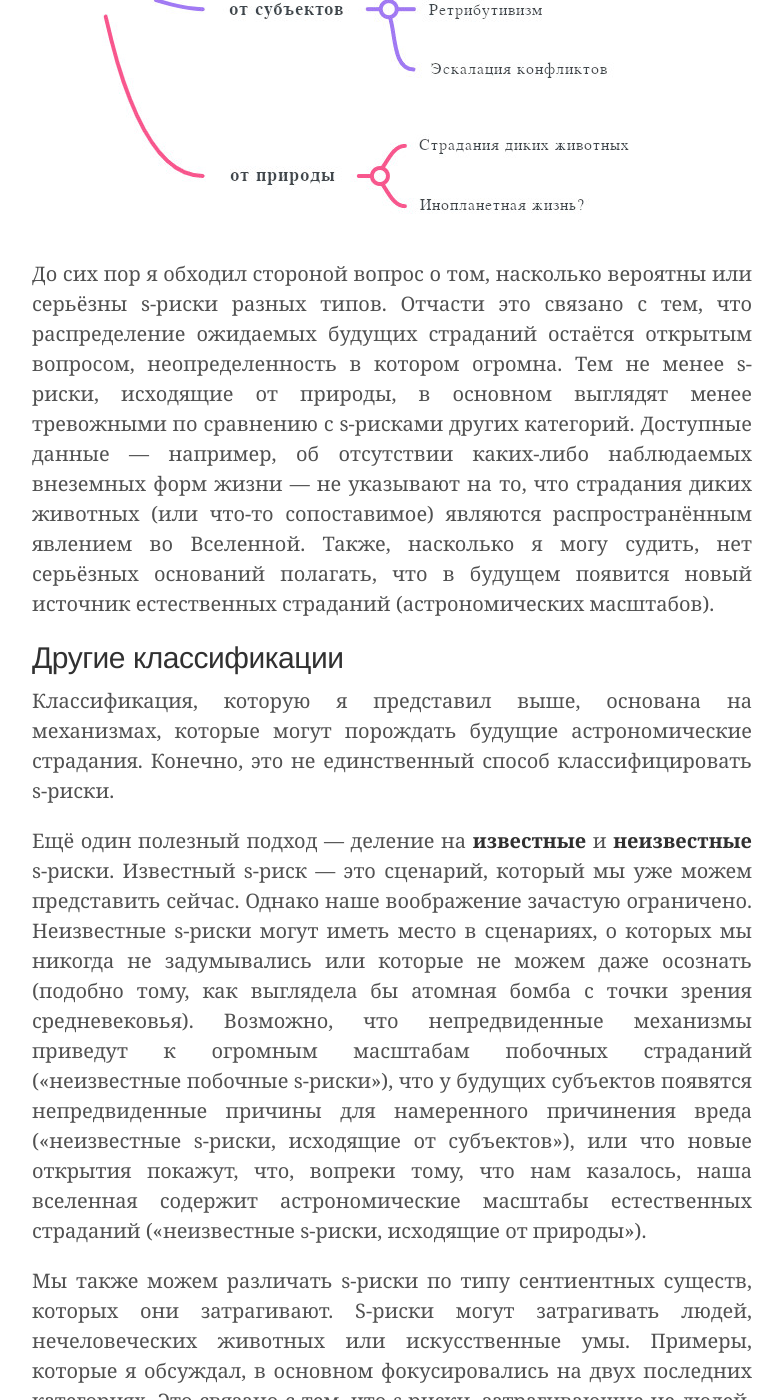
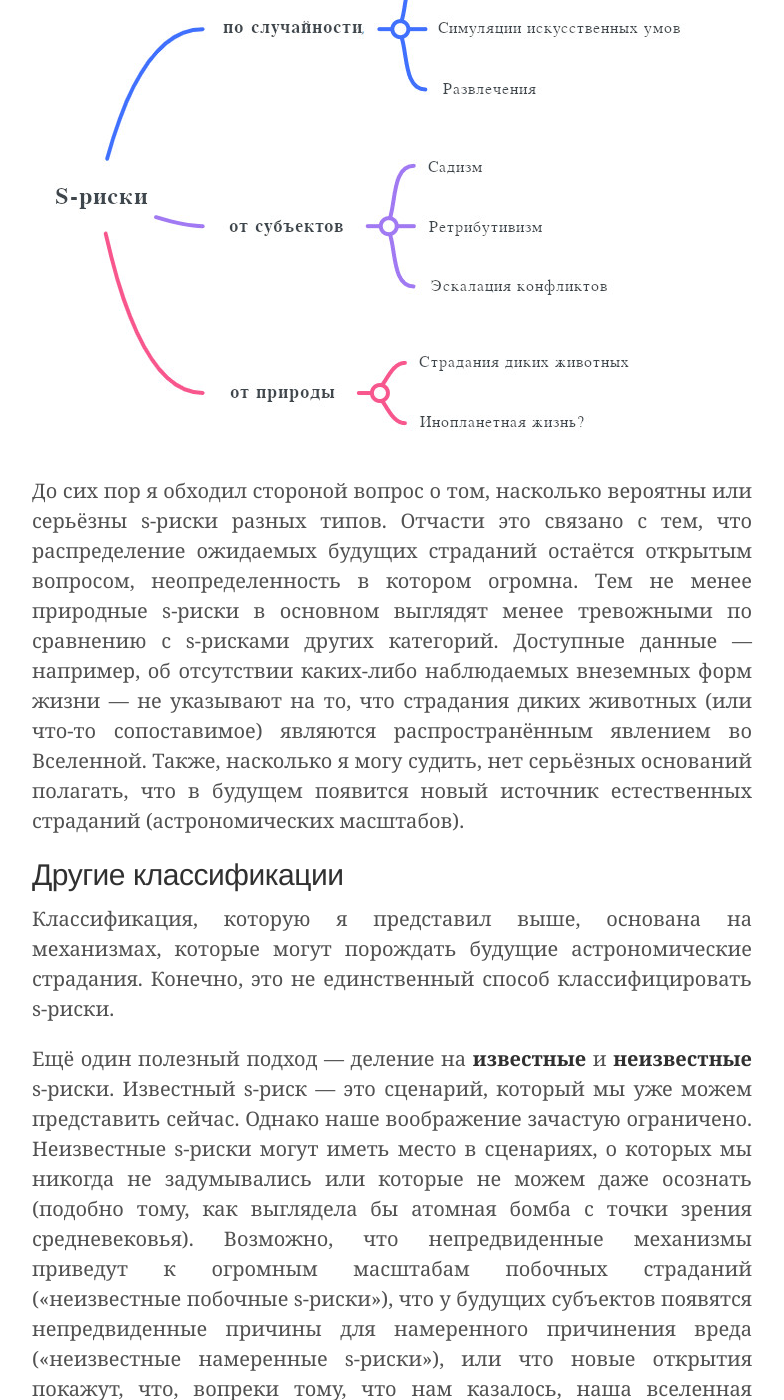
Before and after one commit to ReducingSuffering/reducingsuffering.github.io, a Jekyll site: the page built from _articles/tobias-baumann-a-typology-of-s-risks.md, in a window 1280 px wide and 1400 px high, scrolled down 5672 px. Shown: the whole window, without its empty margins (248-1032 px from the left). Built offline with Jekyll 4.4.1, drawn with Linux system fonts in a browser that asks for light colours; some of the changed text lies outside the part shown.

Commit message:
Update tobias-baumann-a-typology-of-s-risks.md

```diff
--- a/_articles/tobias-baumann-a-typology-of-s-risks.md
+++ b/_articles/tobias-baumann-a-typology-of-s-risks.md
@@ -19,9 +19,16 @@
 
 Но еще одна сложность — отсутствие четких механизмов обратной связи, особенно если рассматриваемые сценарии не имеют исторических аналогов. Поэтому применить обычный научный подход здесь не так уж просто.
 
-Учитывая эти трудности, полезнее всего будет исследовать множество разных типов s-рисков. Я сгруппирую спектр возможных сценариев в три категории: «побочные s-риски», «s-риски, исходящие от субъектов», и «s-риски, исходящие от природы».
+Учитывая эти трудности, полезнее всего будет исследовать множество разных типов s-рисков. Я сгруппирую спектр возможных сценариев в три категории: «побочные s-риски», «намеренные s-риски», и «природные s-риски».
 
-## Побочные s-риски
+## Содержание
+1. [Побочные s-риски](#1)
+2. [Намеренные s-риски](#2)
+3. [Природные s-риски](#3)
+4. [Другие классификации](#4)
+5. [Дальнейшие исследования](#5)
+
+<h2><a id="1"></a>Побочные s-риски</h2>
 
 **Побочные s-риски** \[incidental s-risks\] появляются, когда эффективные способы достижения какой-то цели приводят к значительным страданиям, хотя никто не стремился причинить эти страдания сами по себе. Субъект или субъекты, вызывающие такой s-риск, либо безразличны к этим страданиям, либо в теории предпочли бы вариант без страданий, но на практике не готовы нести необходимые для этого издержки.
 
@@ -31,10 +38,9 @@
 
 Также можно представить, что в будущем сложные симуляции будут использоваться в развлекательных целях, что может привести к серьезным страданиям, если в этих симуляциях будут содержаться искусственные сентиентные существа. Многим людям нравятся жестокие виды развлечений, о чем свидетельствуют многочисленные исторические примеры — от гладиаторских боев до публичных казней. Примером также может служить содержание современных видеоигр или фильмов. От таких развлечений никто не страдает, пока в них все не по-настоящему, но если в них будут использоваться [искусственные сентиентные существа](https://www.sentienceinstitute.org/blog/the-importance-of-artificial-sentience), они могут нести с собой s-риск.
 
-<a id="Agential_s-risks"></a>
-## S-риски, исходящие от субъектов
+<h2><a id="2"></a>Намеренные s-риски</h2>
 
-Приведенные ранее примеры описывают ситуации, в которых оказывается, что эффективное решение какой-нибудь задачи ведет к значительным страданиям в качестве непреднамеренного побочного эффекта. Другой класс s-рисков, которые я называю **s-рисками, исходящими от субъектов** \[agential s-risks\], объединяет ситуции, в которых какие-либо субъекты намеренно стремятся причинить вред.
+Приведенные ранее примеры описывают ситуации, в которых оказывается, что эффективное решение какой-нибудь задачи ведет к значительным страданиям в качестве непреднамеренного побочного эффекта. Другой класс s-рисков, которые я называю **намеренными s-рисками** \[agential s-risks\], объединяет ситуции, в которых какие-либо субъекты намеренно стремятся причинить вред.
 
 Простым примером служит садизм. Небольшое количество будущих субъектов, подобно некоторым из нынешних людей, могут получать удовольствие от причинения боли другим. Можно надеяться, что это явление останется довольно редким, и такие наклонности можно будет сдерживать с помощью социального давления или правовых мер. Однако представимо, что новые технологии могут умножить возможный ущерб, причиняемый садистскими поступками.
 
@@ -44,29 +50,29 @@
 
 Эти факторы могут иметь место, в том числе пересекаясь, в ходе эскалации конфликтов. Например, крупномасштабная война или терроризм с использованием продвинутых технологий могут представлять собой s-риск. Это связано как с возможными страданиями самих участников конфликта, так и с тем, что экстремальные конфликты, как правило, усиливают негативные тенденции, такие как садизм, трайбализм и ретрибутивизм. Война часто пробуждает худшие стороны человеческой натуры. Также можно представить, что в рамках обостряющегося конфликта или войны действующие стороны могут угрожать намеренно вызвать наступление наихудших исходов, чтобы вынудить другую сторону сдаться.
 
-Ключевой фактор, усугубляющий s-риски, исходящие от субъектов — это наличие злокачественных личностных черт (например, нарциссизма, психопатии или садизма) у влиятельных людей. Примером может служить то, какой большой вред был причинен такими тоталитарными диктаторами, как Гитлер или Сталин, в XX веке. (Более подробное обсуждение понятия злокачественности \[malevolence\], его научных основ и возможных шагов по предотвращению прихода к власти злокачественных лидеров — см. в статье «[Reducing risks from malevolent actors](https://forum.effectivealtruism.org/posts/LpkXtFXdsRd4rG8Kb/reducing-long-term-risks-from-malevolent-actors)».)
+Ключевой фактор, усугубляющий намеренные s-риски — это наличие злокачественных черт личности (например, нарциссизма, психопатии или садизма) у влиятельных людей. Примером может служить то, какой большой вред был причинен такими тоталитарными диктаторами, как Гитлер или Сталин, в XX веке. (Более подробное обсуждение понятия «зловредности» \[malevolence\], его научных основ и возможных шагов по предотвращению прихода к власти зловредных лидеров — см. в статье «[Reducing risks from malevolent actors](https://forum.effectivealtruism.org/posts/LpkXtFXdsRd4rG8Kb/reducing-long-term-risks-from-malevolent-actors)».)
 
-## S-риски, исходящие от природы
+<h2><a id="3"></a>Природные s-риски</h2>
 
-Категории побочных s-рисков и s-рисков, исходящих от субъектов, не охватывают всех возможных сценариев. Страдание может возникать также «естественным» образом без участия могущественных субъектов. Например, таковы страдания животных, [проживающих в дикой природе](https://www.animal-ethics.org/wild-animal-suffering-video-course/). Дикие животные редко оказываются в центре внимания людей, но на самом деле они составляют [подавляющее большинство](https://reducingsuffering.org/how-many-wild-animals-are-there/) сентиентных существ на Земле. Многие люди склонны воспринимать природу как идиллию, но [на самом](https://www.researchgate.net/publication/324967706_Animal_Suffering_in_Nature_The_Case_for_Intervention) деле животные в естественной среде сталкиваются с голодом, травмами, конфликтами, мучительными болезнями, хищничеством и другими серьёзными угрозами.
+Категории побочных и намеренных s-рисков не охватывают всех возможных сценариев. Страдание может происходить также «естественным» образом без участия могущественных субъектов. Например, таковы страдания животных, [проживающих в дикой природе](https://www.animal-ethics.org/wild-animal-suffering-video-course/). Дикие животные редко оказываются в центре внимания людей, но на самом деле они составляют [подавляющее большинство](https://reducingsuffering.org/how-many-wild-animals-are-there/) сентиентных существ на Земле. Многие люди склонны воспринимать природу как идиллию, но [на самом](https://www.researchgate.net/publication/324967706_Animal_Suffering_in_Nature_The_Case_for_Intervention) деле животные в естественной среде сталкиваются с голодом, травмами, конфликтами, мучительными болезнями, хищничеством и другими серьёзными угрозами.
 
-Я буду использовать термин «**s-риски, исходящие от природы**» \[natural s-risks\] для обозначения возможности того, что такие «естественные» страдания происходят (или будут происходить в будущем) в астрономическом масштабе[^2]. Например, естественным s-риском было бы, если бы оказалось, что страдания диких животных распространены на множестве планет или если бы они со временем распространились по всему космосу, а не оставались ограничены этой планетой. (Если бы страдания диких животных распространила по космосу человеческая цивилизация — например, в процессе терраформирования других планет — это считалось бы s-риском по случайности.)
+Я буду использовать термин «**природные s-риски**» \[natural s-risks\] для обозначения возможности того, что такие «естественные» страдания происходят (или будут происходить в будущем) в астрономическом масштабе[^2]. Например, природным s-риском было бы, если бы оказалось, что страдания диких животных распространены на множестве планет или если бы они со временем распространились по всему космосу, а не оставались ограничены этой планетой. (Если бы страдания диких животных распространила по космосу человеческая цивилизация — например, в процессе терраформирования других планет — это считалось бы побочным s-риском.)
 
 <img src="assets/images/articles/a-typology-of-s-risks.jpg"/>
 
-До сих пор я обходил стороной вопрос о том, насколько вероятны или серьёзны s-риски разных типов. Отчасти это связано с тем, что распределение ожидаемых будущих страданий остаётся открытым вопросом, неопределенность в котором огромна. Тем не менее s-риски, исходящие от природы, в основном выглядят менее тревожными по сравнению с s-рисками других категорий. Доступные данные — например, об отсутствии каких-либо наблюдаемых внеземных форм жизни — не указывают на то, что страдания диких животных (или что-то сопоставимое) являются распространённым явлением во Вселенной. Также, насколько я могу судить, нет серьёзных оснований полагать, что в будущем появится новый источник естественных страданий (астрономических масштабов).
+До сих пор я обходил стороной вопрос о том, насколько вероятны или серьёзны s-риски разных типов. Отчасти это связано с тем, что распределение ожидаемых будущих страданий остаётся открытым вопросом, неопределенность в котором огромна. Тем не менее природные s-риски в основном выглядят менее тревожными по сравнению с s-рисками других категорий. Доступные данные — например, об отсутствии каких-либо наблюдаемых внеземных форм жизни — не указывают на то, что страдания диких животных (или что-то сопоставимое) являются распространённым явлением во Вселенной. Также, насколько я могу судить, нет серьёзных оснований полагать, что в будущем появится новый источник естественных страданий (астрономических масштабов).
 
-## Другие классификации
+<h2><a id="4"></a>Другие классификации</h2>
 
 Классификация, которую я представил выше, основана на механизмах, которые могут порождать будущие астрономические страдания. Конечно, это не единственный способ классифицировать s-риски.
 
-Ещё один полезный подход — деление на **известные** и **неизвестные** s-риски. Известный s-риск — это сценарий, который мы уже можем представить сейчас. Однако наше воображение зачастую ограничено. Неизвестные s-риски могут иметь место в сценариях, о которых мы никогда не задумывались или которые не можем даже осознать (подобно тому, как выглядела бы атомная бомба с точки зрения средневековья). Возможно, что непредвиденные механизмы приведут к огромным масштабам побочных страданий («неизвестные побочные s-риски»), что у будущих субъектов появятся непредвиденные причины для намеренного причинения вреда («неизвестные s-риски, исходящие от субъектов»), или что новые открытия покажут, что, вопреки тому, что нам казалось, наша вселенная содержит астрономические масштабы естественных страданий («неизвестные s-риски, исходящие от природы»).
+Ещё один полезный подход — деление на **известные** и **неизвестные** s-риски. Известный s-риск — это сценарий, который мы уже можем представить сейчас. Однако наше воображение зачастую ограничено. Неизвестные s-риски могут иметь место в сценариях, о которых мы никогда не задумывались или которые не можем даже осознать (подобно тому, как выглядела бы атомная бомба с точки зрения средневековья). Возможно, что непредвиденные механизмы приведут к огромным масштабам побочных страданий («неизвестные побочные s-риски»), что у будущих субъектов появятся непредвиденные причины для намеренного причинения вреда («неизвестные намеренные s-риски»), или что новые открытия покажут, что, вопреки тому, что нам казалось, наша вселенная содержит астрономические масштабы естественных страданий («неизвестные природные s-риски»).
 
 Мы также можем различать s-риски по типу сентиентных существ, которых они затрагивают. S-риски могут затрагивать людей, нечеловеческих животных или искусственные умы. Примеры, которые я обсуждал, в основном фокусировались на двух последних категориях. Это связано с тем, что s-риски, затрагивающие не-людей, скорее всего, более недооценены — хотя это не означает, что s-риски, главным образом затрагивающие людей, неважны.
 
 Наконец, полезно различать s-риски, **податливые для влияния** и **неподатливые**. S-риск податлив к влиянию, если в принципе возможно сделать что-то для его предотвращения, даже если (по тем или иным причинам) это может быть сложным на практике. По очевидным причинам, мы должны сосредоточиться на податливых к влиянию s-рисках, и все обсуждаемые мной примеры относятся к ним. Неподатливое к влиянию астрономическое страдание, например, в недосягаемой части нашей Вселенной, вызывает сожаление, но не заслуживает нашего внимания или усилий[^3].
 
-## Дальнейшие исследования
+<h2><a id="5"></a>Дальнейшие исследования</h2>
 
 Исходя из этой типологии, я рекомендую рассмотреть в будущих работах следующие вопросы:
 
```
Also changed, not shown: other parts of _articles/tobias-baumann-a-typology-of-s-risks.md (+0 -2 lines).
